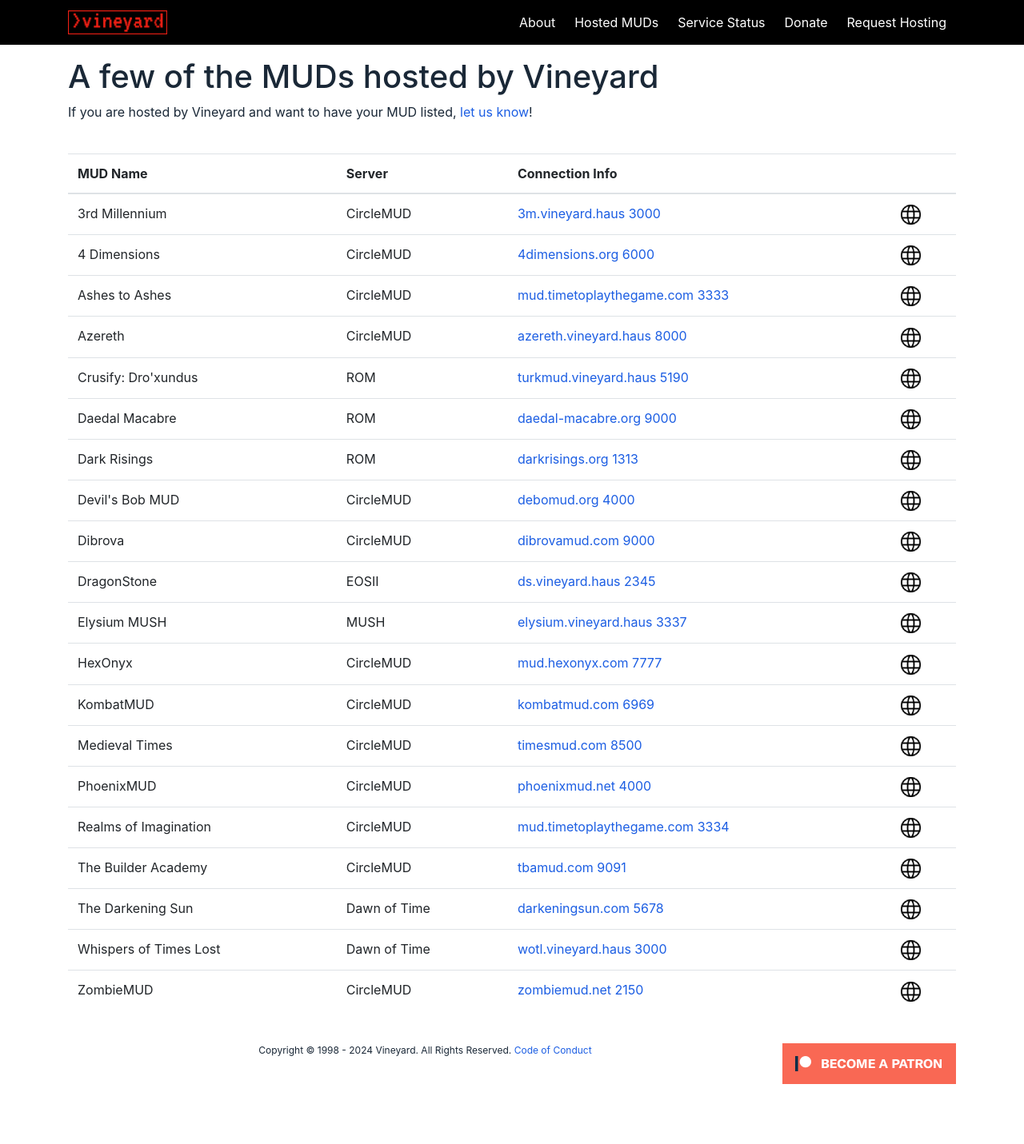
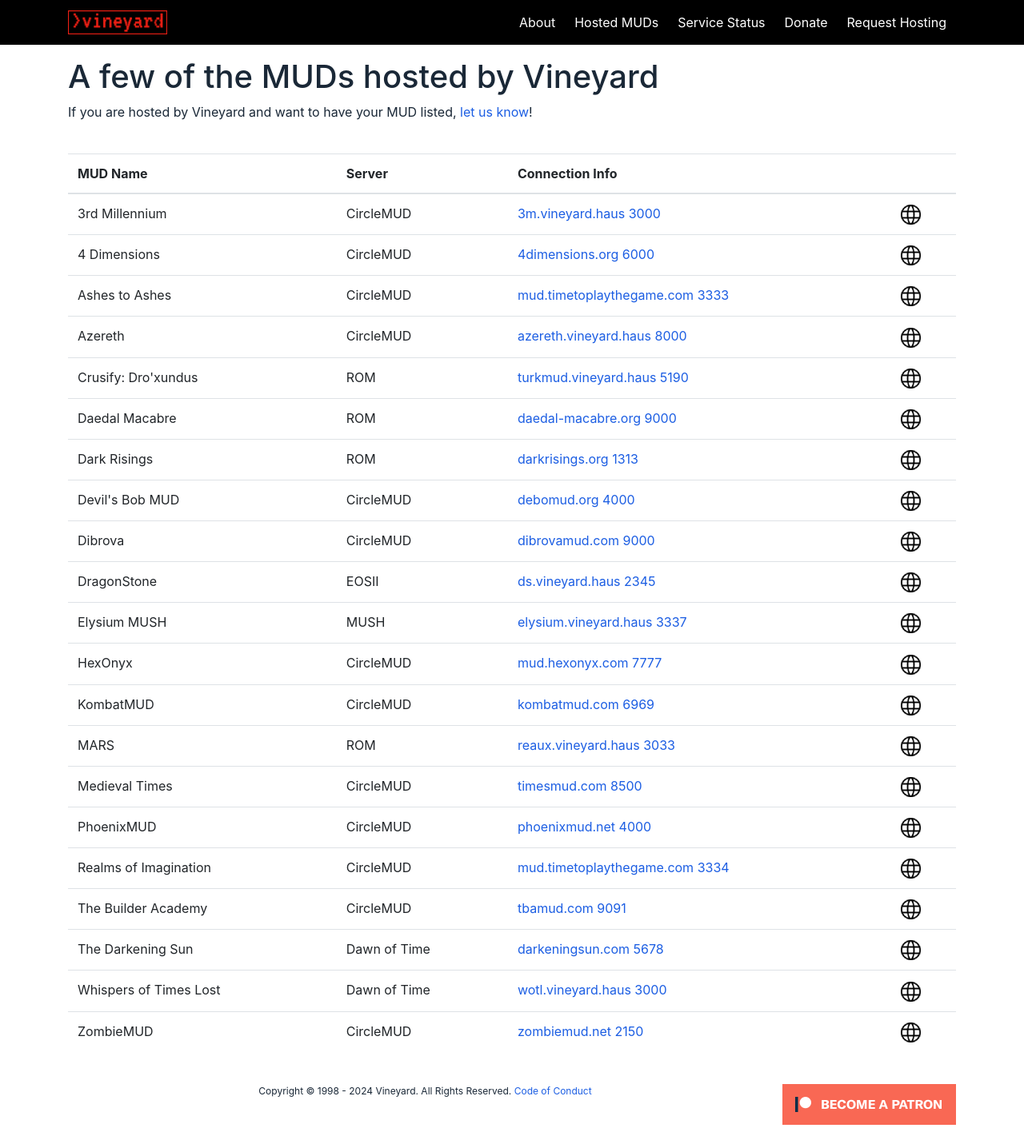
Before and after one commit to vintnerhaus/vineyard.haus, a Jekyll site: the page built from muds.html, in a window 1280 px wide. Shown: the whole page at 80% size. Built offline with Jekyll 4.4.1, drawn with Linux system fonts in a browser that asks for light colours; nearby versions of some CDN libraries; Markdown is read by kramdown in place of the engine named in the settings; before the commit the page ends 1380 px from its top, so only the background shows below that.

Commit message:
Update mud_list.json

```diff
--- a/_data/mud_list.json
+++ b/_data/mud_list.json
@@ -140,6 +140,13 @@
       "site": "azerethmud.weebly.com",
       "server_address": "azereth.vineyard.haus",
       "server_port": "8000",
+    },
+    {
+      "mud_name": "MARS",
+      "server": "ROM",
+      "site": "reaux.vineyard.haus",
+      "server_address": "reaux.vineyard.haus",
+      "server_port": "3033",
     }
   ]
 }
```
